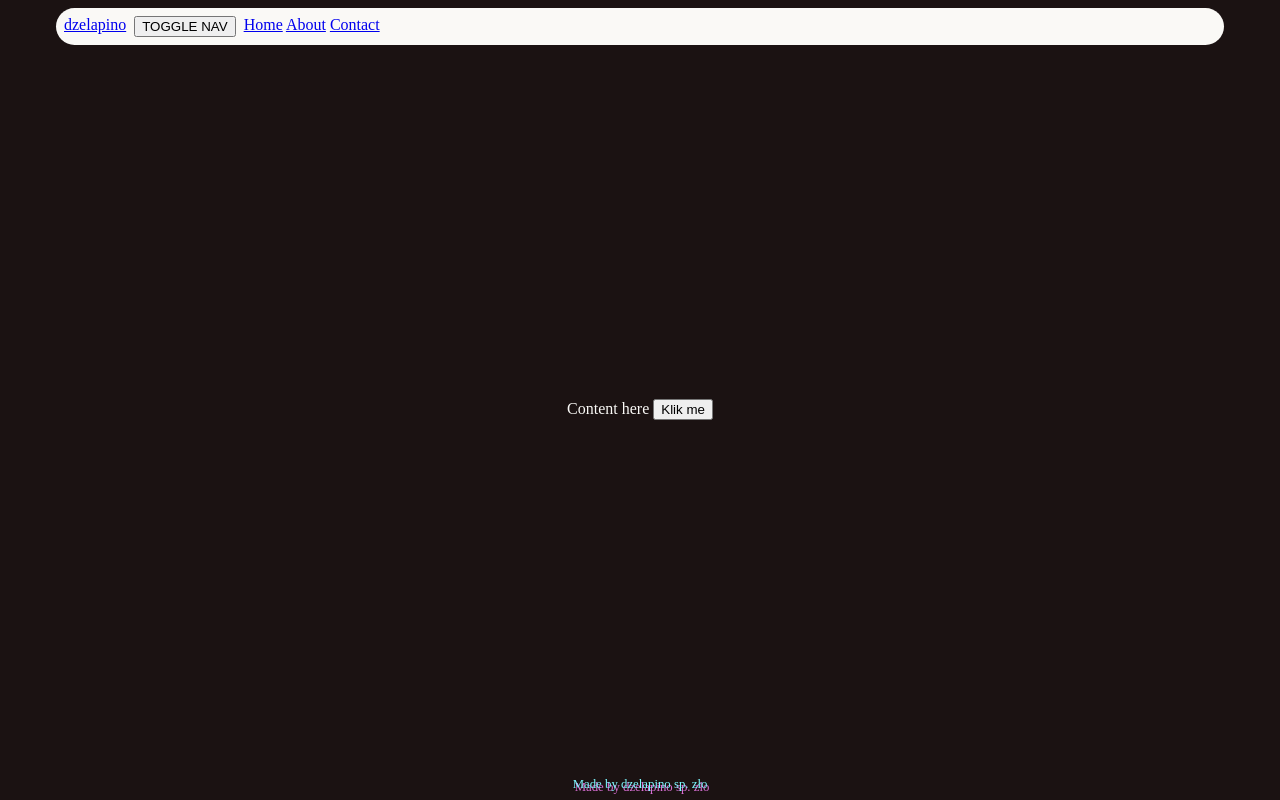
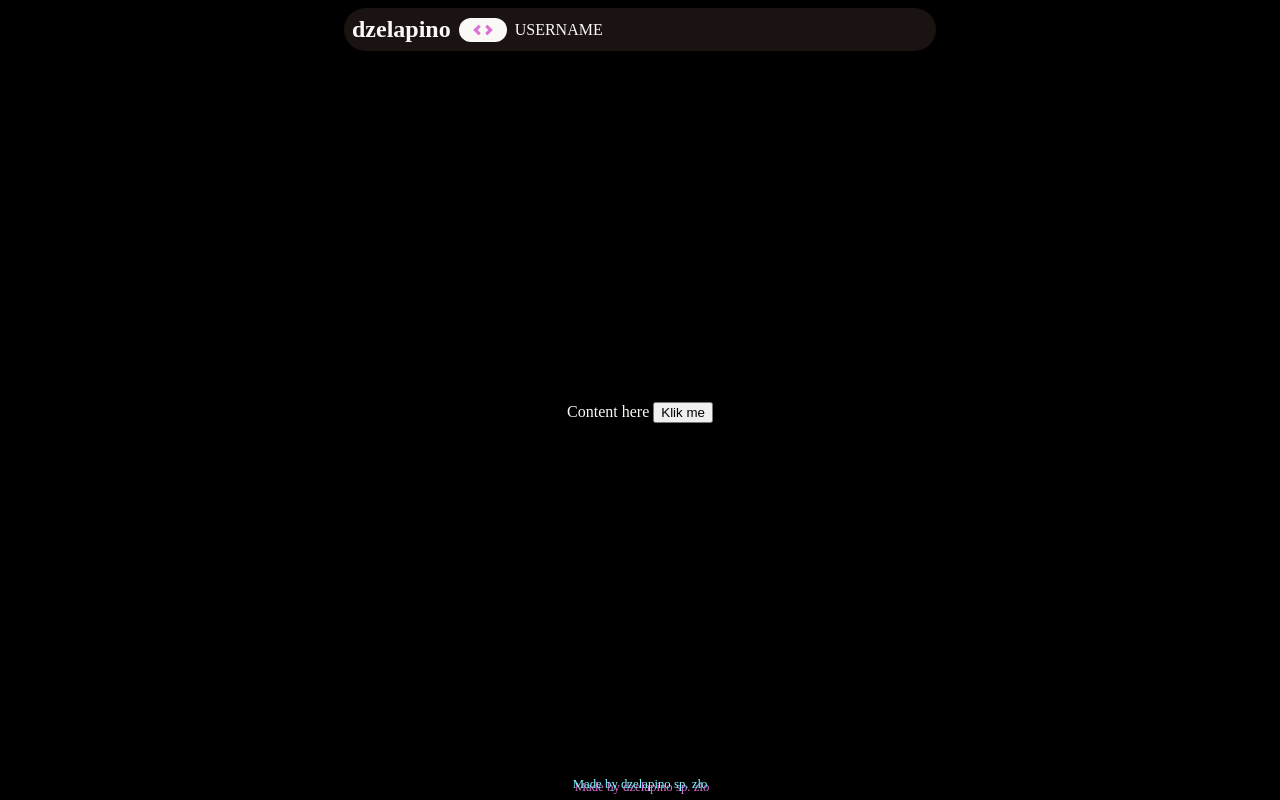
Before and after one commit to dzelapino/zaawansowane-techniki-obiektowe, a Django app: page / in a window 1280 px wide. Run offline with Django 5.2, Linux system fonts and the light colour scheme; style sheets or scripts are compiled from the project's sources.

Commit message:
Navbar chowanie/pokazywanie

```diff
--- a/zto/zto/settings.py
+++ b/zto/zto/settings.py
@@ -40,6 +40,7 @@ INSTALLED_APPS = [
     'django.contrib.staticfiles',
     'rest_framework',
     'djoser',
+    'django_material_icons',
     'ztoweb',
     'ztoapi'
 ]
--- a/zto/ztoweb/static/base.js
+++ b/zto/ztoweb/static/base.js
@@ -1,3 +1,23 @@
-function myFunction() {
-  alert("Dzia");
+const NAVBAR_CONTENT_HIDDEN_CLASS = "navbar-wrapped";
+const NAVBAR_CONTENT_VISIBLE_CLASS = "navbar-unwrapped";
+const NAVBAR_PLAY_NARROW_ANIM_CLASS = "navbar-play-narrow-anim";
+const NAVBAR_PLAY_WIDEN_ANIM_CLASS = "navbar-play-widen-anim";
+const NAVBAR_ID = "navbar";
+
+function navbarToggle() {
+  const navbar = document.getElementById(NAVBAR_ID);
+
+  if (navbar.classList.contains(NAVBAR_CONTENT_HIDDEN_CLASS)) {
+    navbar.classList.remove(NAVBAR_CONTENT_HIDDEN_CLASS);
+    navbar.classList.add(NAVBAR_CONTENT_VISIBLE_CLASS);
+
+    navbar.classList.remove(NAVBAR_PLAY_NARROW_ANIM_CLASS);
+    navbar.classList.add(NAVBAR_PLAY_WIDEN_ANIM_CLASS);
+  } else {
+    navbar.classList.remove(NAVBAR_CONTENT_VISIBLE_CLASS);
+    navbar.classList.add(NAVBAR_CONTENT_HIDDEN_CLASS);
+
+    navbar.classList.remove(NAVBAR_PLAY_WIDEN_ANIM_CLASS);
+    navbar.classList.add(NAVBAR_PLAY_NARROW_ANIM_CLASS);
+  }
 }
--- a/zto/ztoweb/styles/components/_main.scss
+++ b/zto/ztoweb/styles/components/_main.scss
@@ -6,7 +6,7 @@ html {
   @include l.flex-layout(column);
 
   margin: 0;
-  background: c.$dzelapino-black;
+  background: c.$dzelapino-blackest-black;
   color: c.$dzelapino-white;
   height: 100vh;
   align-items: center;
--- a/zto/ztoweb/styles/components/_navbar.scss
+++ b/zto/ztoweb/styles/components/_navbar.scss
@@ -1,11 +1,138 @@
 @use "../vars/colors" as c;
 @use "../vars/layout" as l;
 @use "../vars/sizing" as s;
+@use "../vars/lapino" as la;
 
 .navbar {
   @include l.flex-layout(row);
+
   padding: s.$default-padding-size;
+  background: c.$dzelapino-black;
+  border-radius: s.$default-border-radius;
+  width: 50%;
+
+  animation-name: navbar-init;
+  animation-duration: 1s;
+}
+
+.navbar > .navbar-content {
+  @include l.flex-layout(row);
+
+  animation-name: navbar-content-init;
+  animation-duration: 1.2s;
+}
+
+.navbar.navbar-wrapped > .navbar-content > .navbar-panel {
+  display: none;
+}
+
+.navbar > .navbar-brand {
+  text-decoration: none;
+  font-size: 1.5rem;
+  color: c.$dzelapino-white;
+  font-weight: bold;
+}
+
+.navbar > .navbar-brand:hover {
+  @include la.text-parallax;
+}
+
+.navbar > .navbar-content > .navbar-content-button {
+  padding: 0;
+  display: flex;
+  justify-content: center;
+  align-items: center;
+  width: 3rem;
+  height: 1.5rem;
+  border-radius: s.$default-border-radius;
+  border: none;
   background: c.$dzelapino-white;
-  border-radius: s.$default-border-radius;
+
+  > span {
+    color: c.$dzelapino-pink;
+    font-weight: bold;
+    transform: rotate(90deg);
+    font-size: 1.5rem;
+  }
+}
+
+.navbar > .navbar-content > .navbar-content-button:hover {
+  cursor: pointer;
+
+  > span {
+    color: c.$dzelapino-blue;
+  }
+}
+
+.navbar.navbar-wrapped > .navbar-content {
+
+  > .navbar-content-button > .navbar-button__hide-navbar-nav {
+    display: none;
+  }
+}
+
+.navbar.navbar-unwrapped > .navbar-content {
+
+  > .navbar-content-button  > span.navbar-button__show-navbar-nav {
+    display: none;
+  }
+
+  > .navbar-content-button > .navbar-button__hide-navbar-nav,
+  > div.navbar-panel {
+    display: flex;
+  }
+}
+
+.navbar-play-widen-anim {
   width: 100%;
+
+  animation-name: navbar-widen;
+  animation-duration: 1s;
 }
+
+.navbar-play-narrow-anim {
+  width: 50%;
+
+  animation-name: navbar-narrow;
+  animation-duration: 1s;
+}
+
+@keyframes navbar-init {
+  0% {
+    width: 20%;
+  }
+
+  100% {
+    width: 50%;
+  }
+}
+
+@keyframes navbar-widen {
+  0% {
+    width: 50%;
+  }
+
+  100% {
+    width: 100%;
+  }
+}
+
+@keyframes navbar-narrow {
+  0% {
+    width: 100%;
+  }
+
+  100% {
+    width: 50%;
+  }
+}
+
+@keyframes navbar-content-init {
+  0% {
+    opacity: 0;
+  }
+
+  100% {
+    opacity: 1;
+  }
+}
--- a/zto/ztoweb/styles/vars/_colors.scss
+++ b/zto/ztoweb/styles/vars/_colors.scss
@@ -1,4 +1,5 @@
 $dzelapino-black: #1B1212;
+$dzelapino-blackest-black: #000000;
 $dzelapino-white: #FAF9F6;
 $dzelapino-blue: #7DF9FF;
 $dzelapino-green: #33ff57;
--- a/zto/ztoweb/styles/vars/_layout.scss
+++ b/zto/ztoweb/styles/vars/_layout.scss
@@ -4,4 +4,5 @@
   display: flex;
   flex-direction: $direction;
   gap: s.$default-gap-size;
+  align-items: center;
 }
--- a/zto/ztoweb/templates/base.html
+++ b/zto/ztoweb/templates/base.html
@@ -12,18 +12,29 @@
     </title>
     <link rel="stylesheet" type="text/css" href="{% static 'base.css' %}"/>
     <link rel="shortcut icon" type="image/png" href="{% static 'images/favicon.ico' %}">
+    <link href="https://fonts.googleapis.com/css2?family=Material+Symbols+Outlined" rel="stylesheet" />
   </head>
 
   <body>
-    <nav class="navbar">
+    <nav id="navbar" class="navbar navbar-wrapped">
       <a class="navbar-brand" href="#">dzelapino</a>
 
-      <button type="button" onclick="myFunction()"><span>TOGGLE NAV</span></button>
-      <div class="navbar-panel navbar-panel-hidden" id="navbarPanel">
-            <a class="nav-link" href="#">Home</a>
-            <a class="nav-link" href="#">About</a>
-            <a class="nav-link" href="#">Contact</a>
-      </div>
+        <div class="navbar-content">
+
+          <button type="button" onclick="navbarToggle()" class="navbar-content-button">
+              <span class="material-symbols-outlined navbar-button__show-navbar-nav">unfold_more</span>
+              <span class="material-symbols-outlined navbar-button__hide-navbar-nav">unfold_less</span>
+          </button>
+
+          <div class="navbar-panel" id="navbarPanel">
+                <a class="nav-link" href="#">Home</a>
+                <a class="nav-link" href="#">About</a>
+                <a class="nav-link" href="#">Contact</a>
+          </div>
+            <span>
+                USERNAME
+            </span>
+        </div>
     </nav>
 
     <div class="container">{% block content %} {% endblock %}</div>
```
